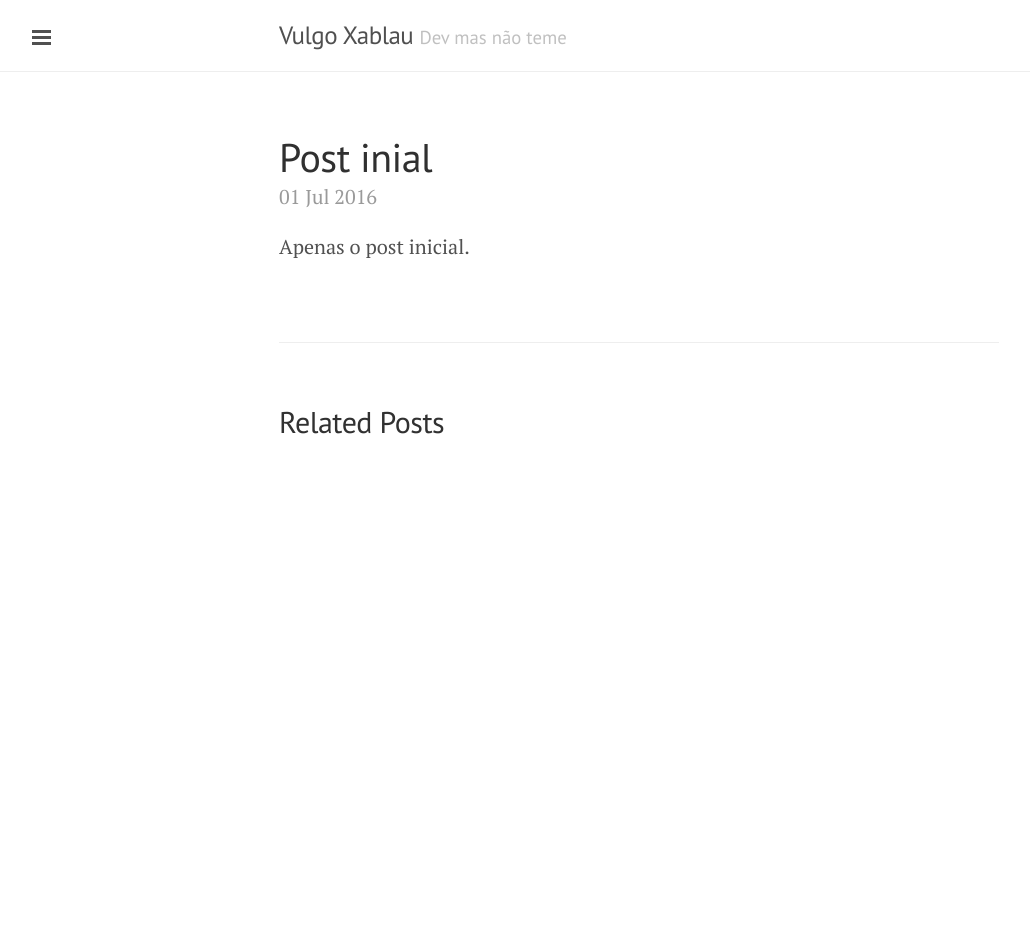
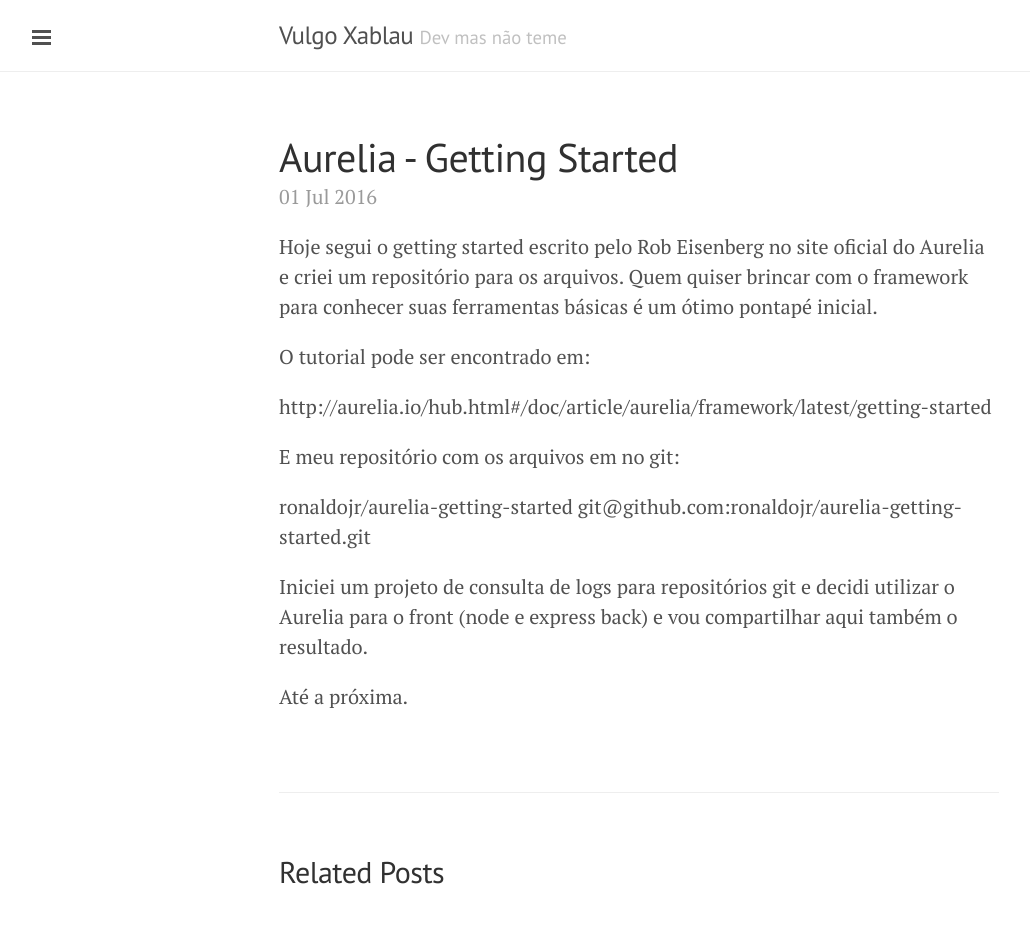
Before and after one commit to ronaldojr/ronaldojr.github.io, a Jekyll site: the page built from _posts/2016-07-01-post-inial.markdown, in a window 1280 px wide. Shown: the whole page, without its empty margins (1-1031 px from the left). Built offline with Jekyll 4.4.1, drawn with Linux system fonts in a browser that asks for light colours; before the commit the page ends 900 px from its top, so only the background shows below that.

Commit message:
Post update: Post inial

```diff
--- a/_posts/2016-07-01-post-inial.markdown
+++ b/_posts/2016-07-01-post-inial.markdown
@@ -1,6 +1,19 @@
 ---
 published: true
-title: Post inial
+title: Aurelia - Getting Started
 layout: post
 ---
-Apenas o post inicial.
+Hoje segui o getting started escrito pelo Rob Eisenberg no site oficial do Aurelia e criei um repositório para os arquivos. Quem quiser brincar com o framework para conhecer suas ferramentas básicas é um  ótimo pontapé inicial.
+
+O tutorial pode ser encontrado em:
+
+http://aurelia.io/hub.html#/doc/article/aurelia/framework/latest/getting-started
+
+E meu repositório com os arquivos em no git:
+
+ronaldojr/aurelia-getting-started
+git@github.com:ronaldojr/aurelia-getting-started.git
+
+Iniciei um projeto de consulta de logs para repositórios git e decidi utilizar o Aurelia para o front (node e express back) e vou compartilhar aqui também o resultado.
+
+Até a próxima.
```
